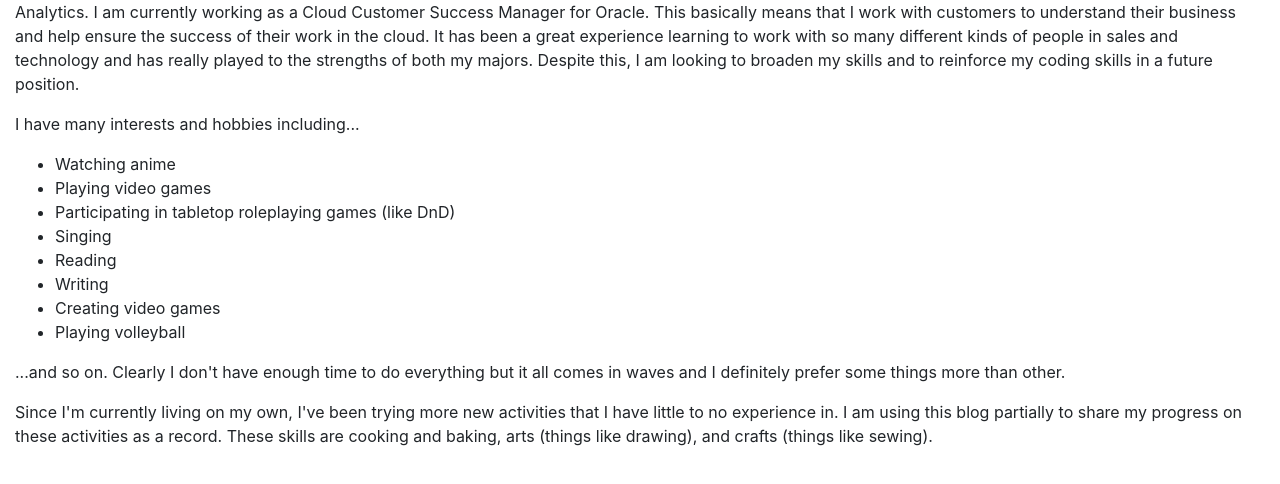
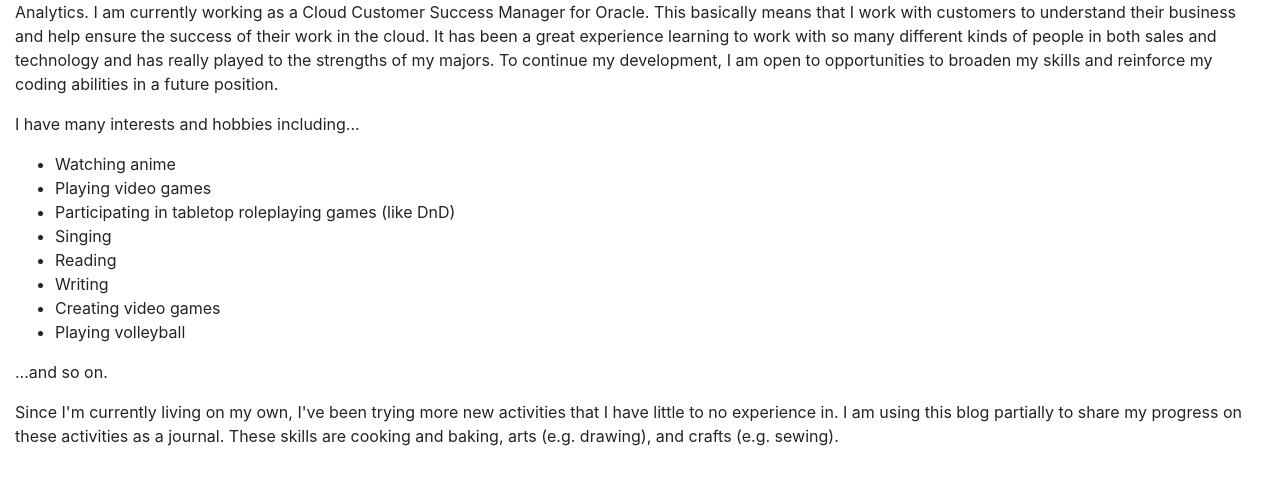
Before and after one commit to nickc96/nickc96.github.io, a plain HTML site: page about_me.html in a window 1280 px wide. Shown: the part 136-620 px from the top of the page. Drawn offline with nearby package versions, Linux system fonts and the light colour scheme.

Commit message:
Small changes to about me
Small changes to about me section

```diff
--- a/about_me.html
+++ b/about_me.html
@@ -44,7 +44,7 @@
 			</ul>
 		</nav>
 		<h1>About Me</h1>
-			<p>I graduated from Villanova University in 2018 with a double major in Management Information Systems (MIS) and Computer Science and a minor in Business Analytics. I am currently working as a Cloud Customer Success Manager for Oracle. This basically means that I work with customers to understand their business and help ensure the success of their work in the cloud. It has been a great experience learning to work with so many different kinds of people in sales and technology and has really played to the strengths of both my majors. Despite this, I am looking to broaden my skills and to reinforce my coding skills in a future position.</p>
+			<p>I graduated from Villanova University in 2018 with a double major in Management Information Systems (MIS) and Computer Science and a minor in Business Analytics. I am currently working as a Cloud Customer Success Manager for Oracle. This basically means that I work with customers to understand their business and help ensure the success of their work in the cloud. It has been a great experience learning to work with so many different kinds of people in both sales and technology and has really played to the strengths of my majors. To continue my development, I am open to opportunities to broaden my skills and reinforce my coding abilities in a future position.</p>
 			<p>I have many interests and hobbies including...</p>
 			<ul>
 				<li>Watching anime</li>
@@ -56,8 +56,8 @@
 				<li>Creating video games</li>
 				<li>Playing volleyball</li>
 			</ul>
-			<p>...and so on. Clearly I don't have enough time to do everything but it all comes in waves and I definitely prefer some things more than other.</p>
-			<p>Since I'm currently living on my own, I've been trying more new activities that I have little to no experience in. I am using this blog partially to share my progress on these activities as a record. These skills are cooking and baking, arts (things like drawing), and crafts (things like sewing).</p>
+			<p>...and so on.</p>
+			<p>Since I'm currently living on my own, I've been trying more new activities that I have little to no experience in. I am using this blog partially to share my progress on these activities as a journal. These skills are cooking and baking, arts (e.g. drawing), and crafts (e.g. sewing).</p>
 	</div>
 	</body>
 </html>
```
Also changed, not shown: 1 other file.
